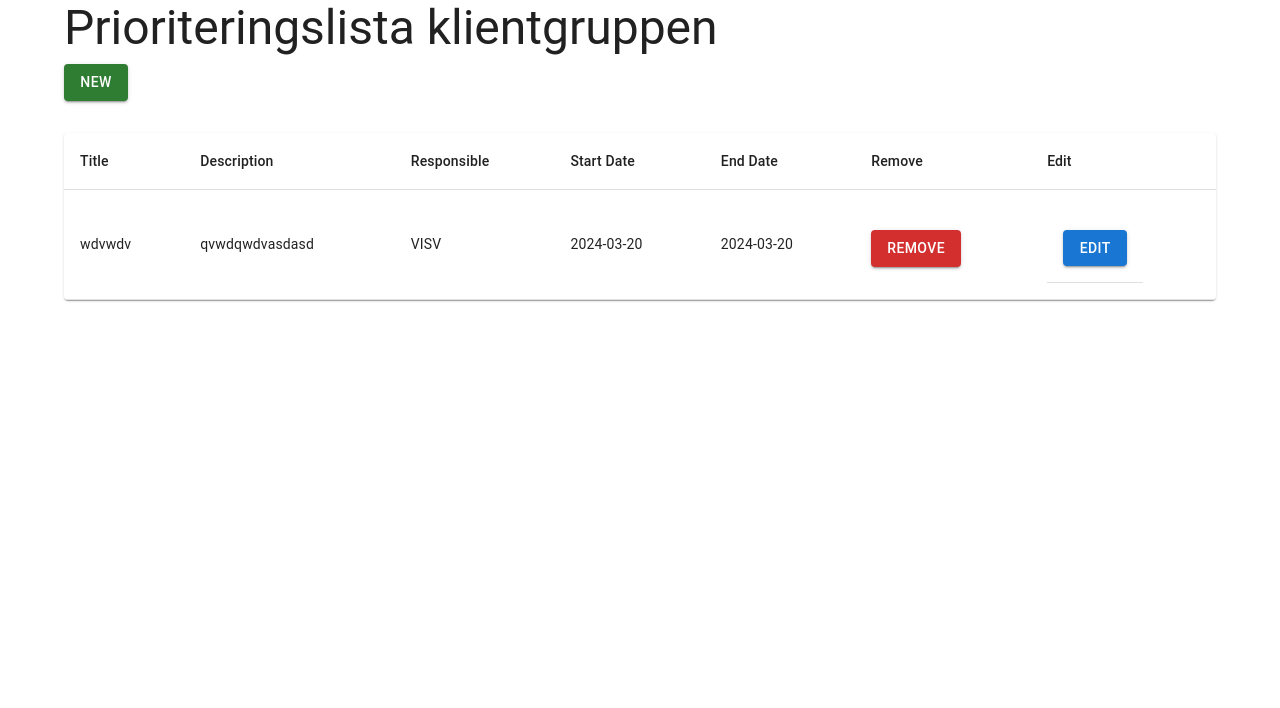
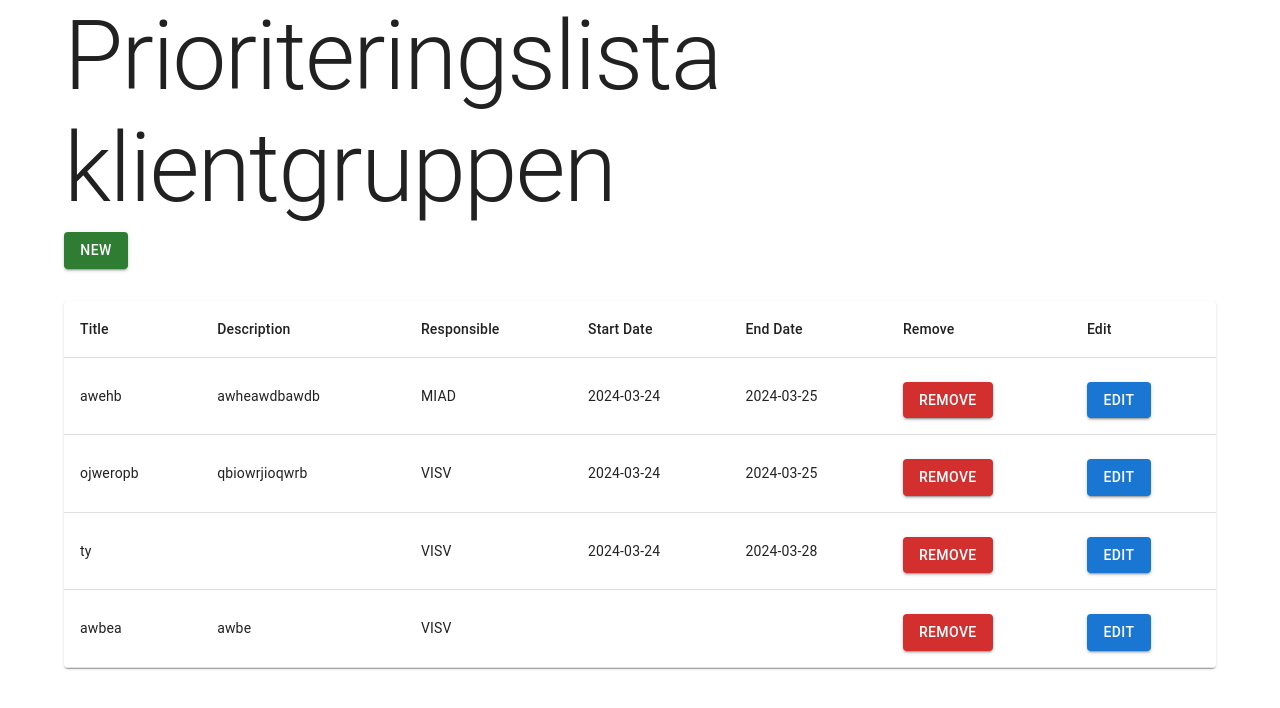
Before and after one commit to victorsvensson/PriorityList, a Next.js app in the folder frontend/: page / in a window 1280 px wide. Shown: the top 708 px of the page. Built offline with nearby package versions, Linux system fonts and the light colour scheme.

Commit message:
Pre-refactor

```diff
--- a/frontend/components/AddLinkForm.tsx
+++ b/frontend/components/AddLinkForm.tsx
@@ -1,7 +1,8 @@
-// components/AddLinkForm.tsx
 import React, { useState } from 'react';
 import { TextField, Button, Box, Typography, Modal, Container } from '@mui/material';
 import { FormControl, InputLabel, Select, MenuItem } from '@mui/material';
+import { submitPost } from '../services/postService';
+
 
 const style = {
   position: 'absolute' as 'absolute',
@@ -14,44 +15,32 @@ const style = {
   p: 4,
   display: 'flex',
   flexDirection: 'column',
-  gap: 2, // Space between elements
+  gap: 2,
 };
 
 const AddLinkForm = ({ isVisible, onClose }: { isVisible: boolean, onClose: () => void }) => {
   const [title, setTitle] = useState('');
   const [description, setDescription] = useState('');
-  const [responsible, setResponsible] = useState(''); // Add this line
+  const [responsible, setResponsible] = useState('');
   const [startDate, setStartDate] = useState('');
   const [endDate, setEndDate] = useState('');
 
   const handleSubmit = async (e: any) => {
     e.preventDefault();
-    // Create the submission object
     const submission = { title, description, responsible, startDate, endDate };
 
-    // Reset fields
-    setTitle('');
-    setDescription('');
-    setResponsible('');
-    setStartDate('');
-    setEndDate('');
-    //onClose();
+    try {
+      await submitPost(submission);
+      //Reset the fields
+      setTitle('');
+      setDescription('');
+      setResponsible('');
+      setStartDate('');
+      setEndDate('');
+      onClose();
 
-    // Use fetch API to submit the form data
-    const response = await fetch('/api/submit-form', {
-      method: 'POST',
-      headers: {
-        'Content-Type': 'application/json',
-      },
-      body: JSON.stringify(submission),
-    });
-
-    if (response.ok) {
-      console.log('Submission added!');
-      // Reset form or provide user feedback
-    } else {
-      console.error('Failed to add submission');
-      // Handle error
+    }catch(error){
+      console.log(error);
     }
   };
 
--- a/frontend/data/submissions.json
+++ b/frontend/data/submissions.json
@@ -1,10 +1,34 @@
 [
   {
-    "title": "wdvwdv",
-    "description": "qvwdqwdvasdasd",
+    "title": "awehb",
+    "description": "awheawdbawdb",
+    "responsible": "MIAD",
+    "startDate": "2024-03-24",
+    "endDate": "2024-03-25",
+    "id": "e244f6d8-1235-42e5-a45c-69d25e1dc63a"
+  },
+  {
+    "title": "ojweropb",
+    "description": "qbiowrjioqwrb",
     "responsible": "VISV",
-    "startDate": "2024-03-20",
-    "endDate": "2024-03-20",
-    "id": "413f1ff3-e486-4aac-937b-e7f9c2775750"
+    "startDate": "2024-03-24",
+    "endDate": "2024-03-25",
+    "id": "e50c3a8b-8b47-497f-96ca-82efdb17df54"
+  },
+  {
+    "title": "ty",
+    "description": "",
+    "responsible": "VISV",
+    "startDate": "2024-03-24",
+    "endDate": "2024-03-28",
+    "id": "9f17a95d-f0f2-4351-9a2f-9f54b1342f8d"
+  },
+  {
+    "title": "awbea",
+    "description": "awbe",
+    "responsible": "VISV",
+    "startDate": "",
+    "endDate": "",
+    "id": "2dc630bb-b115-4af3-900e-70c2f8c1f03b"
   }
 ]
--- a/frontend/pages/index.tsx
+++ b/frontend/pages/index.tsx
@@ -64,7 +64,7 @@ export default function Home() {
   };
 
   const fetchSubmissions = async () => {
-    const response = await fetch('/api/submissions');
+    const response = await fetch('/api/getSubmissions');
     const data = await response.json();
     setSubmissions(data);
   };
@@ -91,7 +91,7 @@ export default function Home() {
 }
 
 <Container>
-<Typography variant="h3" component="h3" text-align="center">
+<Typography variant="h1" component="h1">
     Prioriteringslista klientgruppen
   </Typography>
   <Button sx={{marginTop: 1}} variant="contained" color="success" onClick={handleOpenForm}>New</Button>
@@ -128,14 +128,6 @@ export default function Home() {
                   </Button>
                 </TableCell>
                 <TableCell>
-                  {/* <Button sx={{marginTop: 1}}
-                    variant="contained"
-                    color="primary"
-                    onClick={() => handleEditButtonClick(submission.id)}
-                  >
-                    Edit
-                  </Button> */}
-                  <TableCell>
                 <Button
                   sx={{marginTop: 1}}
                   variant="contained"
@@ -144,7 +136,6 @@ export default function Home() {
                 >
                   Edit
                 </Button>
-              </TableCell>
               </TableCell>
               </TableRow>
             ))}
--- /dev/null
+++ b/frontend/services/postService.tsx
@@ -0,0 +1,23 @@
+interface FormSubmissionData {
+    title: string;
+    description: string;
+    responsible: string;
+    startDate: string;
+    endDate: string;
+  }
+
+  export async function submitPost(data: FormSubmissionData): Promise<void> {
+    const response = await fetch('/api/postSubmission', {
+      method: 'POST',
+      headers: {
+        'Content-Type': 'application/json',
+      },
+      body: JSON.stringify(data),
+    });
+
+    if (!response.ok) {
+      throw new Error('Failed to submit post');
+    }
+
+    console.log('Post submitted successfully');
+  }
```
Also changed, not shown: frontend/pages/api/getSubmissions.js (renamed from frontend/pages/api/submissions.js), frontend/pages/api/postSubmission.js (renamed from frontend/pages/api/submit-form.js).
